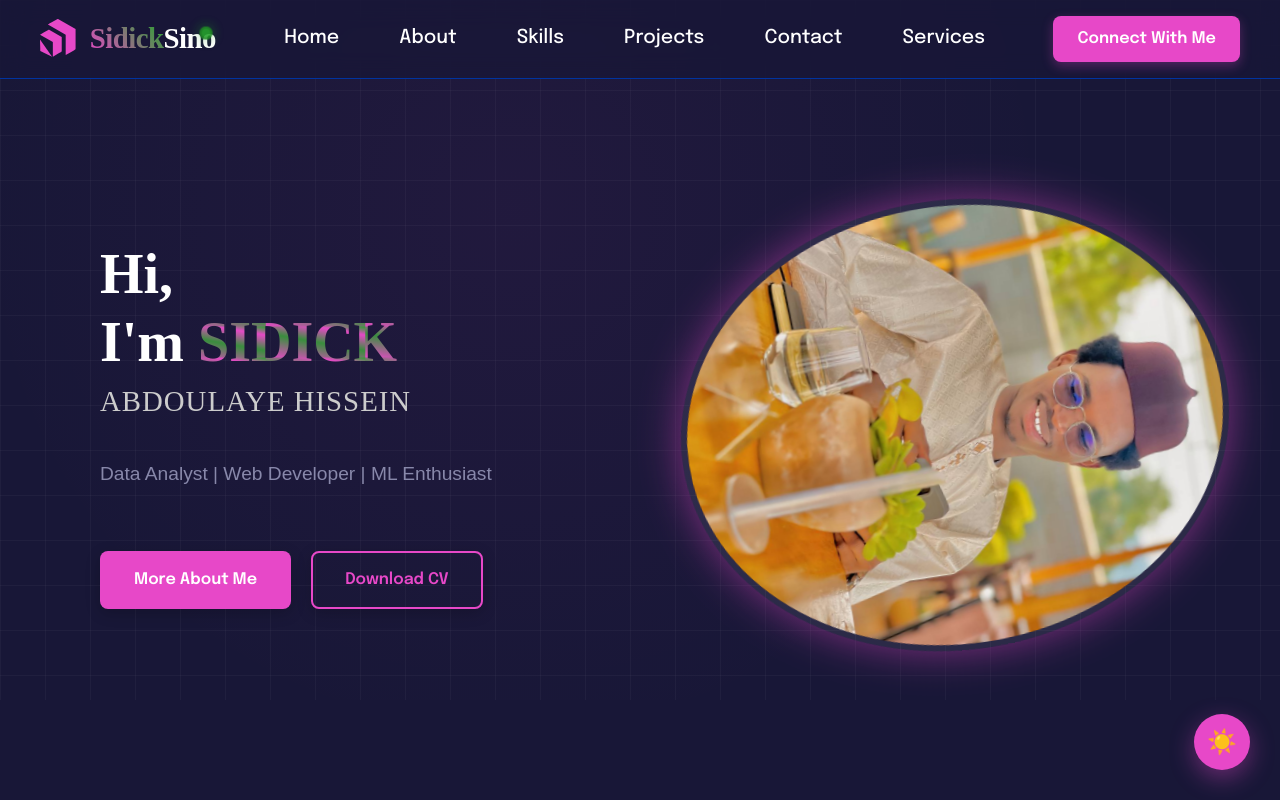
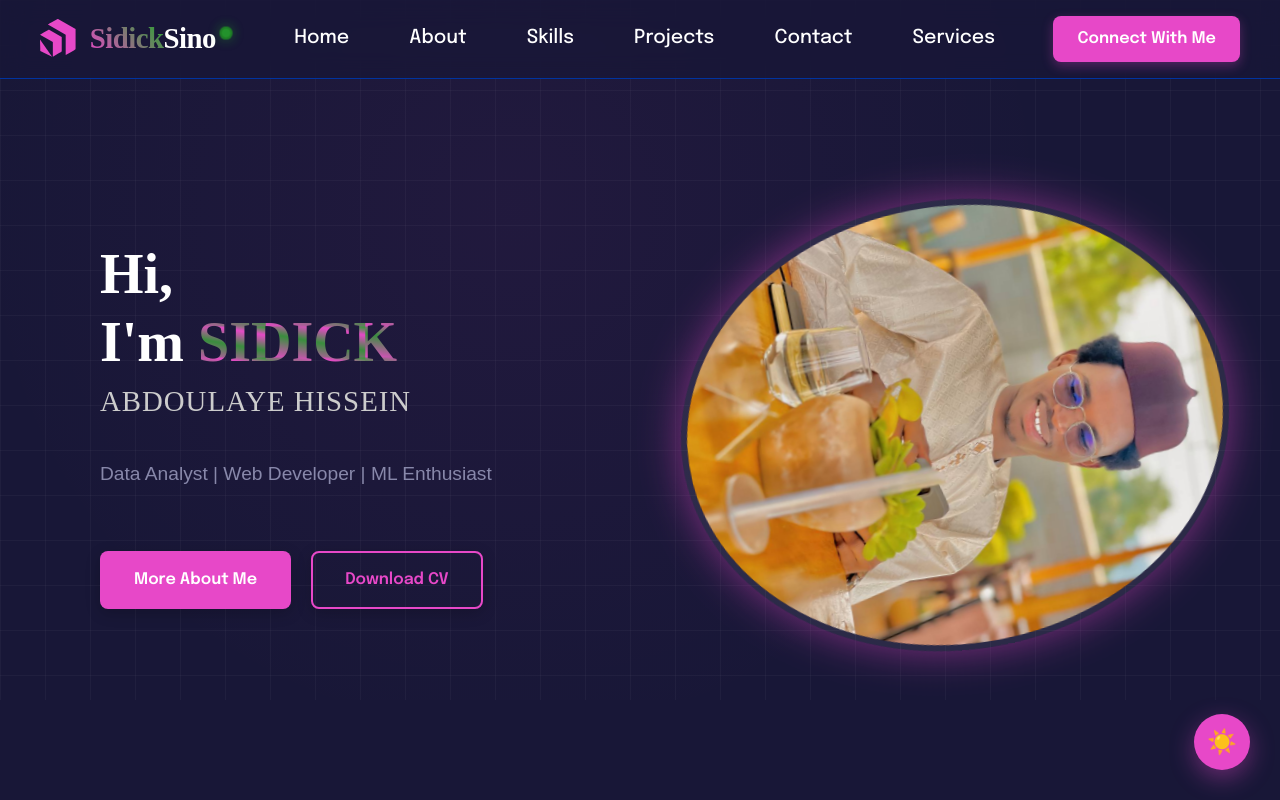
Before and after one commit to sidicksino/SidickPortfolio, a React (Vite) app: page / in a window 1280 px wide. Shown: the top 800 px of the page. Built offline with nearby package versions, Linux system fonts and the light colour scheme; a web font is replaced by a local one.

Commit message:
Add style to navbar

```diff
--- a/src/components/navbar/Navbar.css
+++ b/src/components/navbar/Navbar.css
@@ -71,6 +71,7 @@
   gap: 12px;
   transition: transform 0.3s ease;
   position: relative;
+  padding-right: 20px;
 }
 
 .nav-logo:hover {
@@ -110,7 +111,7 @@
 .nav-active {
   position: absolute;
   top: 8px;
-  right: -8px;
+  right: 0;
   width: 12px;
   height: 12px;
   background: #26a32c;
```
